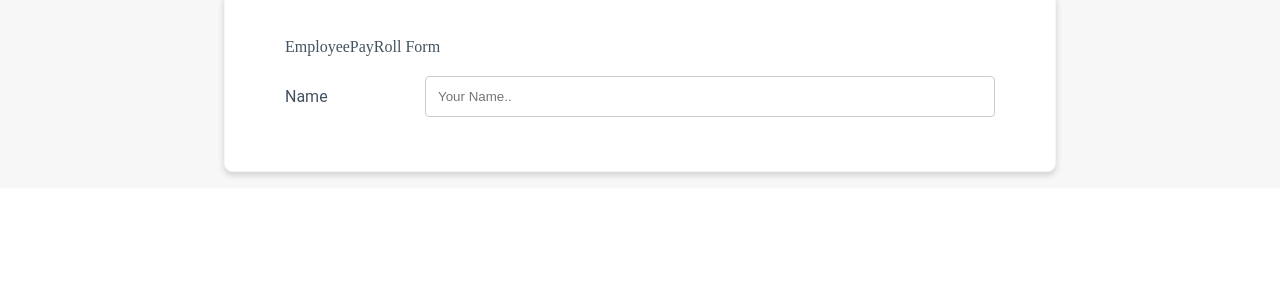
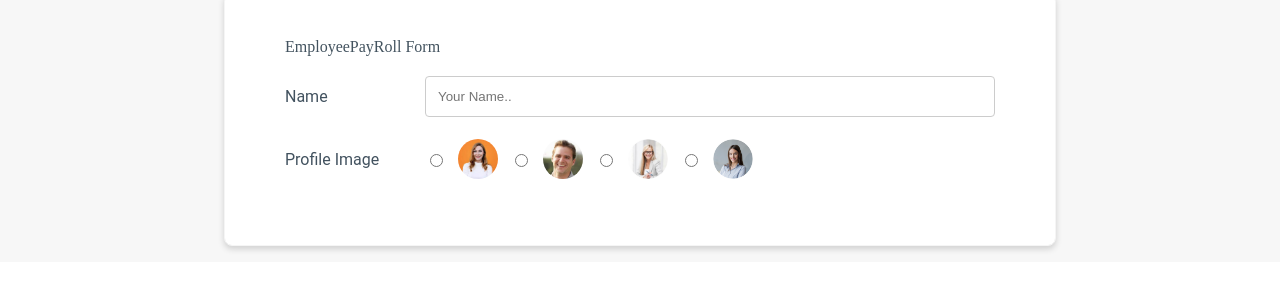
Before and after one commit to rajashri03/EmployeePayRollApp, a plain HTML site: page index.html in a window 1280 px wide. Shown: the part 67-358 px from the top of the page. Drawn offline with Linux system fonts and the light colour scheme.

```diff
--- a/css/style.css
+++ b/css/style.css
@@ -90,3 +90,18 @@
     border-radius: 4px;
     resize: vertical;
 }
+.profile_radio_content{
+    display: flex;
+    flex-direction: row;
+}
+.profile_radio_content > label
+{
+    display: flex;
+    flex-direction: row;
+    align-items: center;
+}
+.profile{
+    width: 40px;
+    border-radius: 50%;
+    margin-left: 12px;
+}
--- a/index.html
+++ b/index.html
@@ -20,6 +20,28 @@
                     <lable class="label text" for="name">Name</lable>
                     <input class="input" type="text" id="name" name="name" placeholder="Your Name.." required>
                 </div>
+                <div class="row-content">
+                    <lable class="label text" for="name">Profile Image</lable>
+                    <div class="profile_radio_content">
+                        <label>
+                            <input type="radio" id="profile1" name="profile" value="img/1.jpg" required>
+                            <img class="profile" id="image1" src="img/1.jpg">
+                        </label>
+                        <label>
+                            <input type="radio" id="profile2" name="profile" value="img/2.jpg" required>
+                            <img class="profile" id="image2" src="img/2.jpg">
+                        </label>
+                        <label>
+                            <input type="radio" id="profile3" name="profile" value="img/3.jpg" required>
+                            <img class="profile" id="image3" src="img/3.jpg">
+                        </label>
+                        <label>
+                            <input type="radio" id="profile4" name="profile" value="img/4.jpg" required>
+                            <img class="profile" id="image4" src="img/4.jpg">
+                        </label>
+
+                    </div>
+                </div>
             </form>
         </div>
     </body>
```
Also changed, not shown: img/1.jpg (added), img/2.jpg (added), img/3.jpg (added), img/4.jpg (added).
